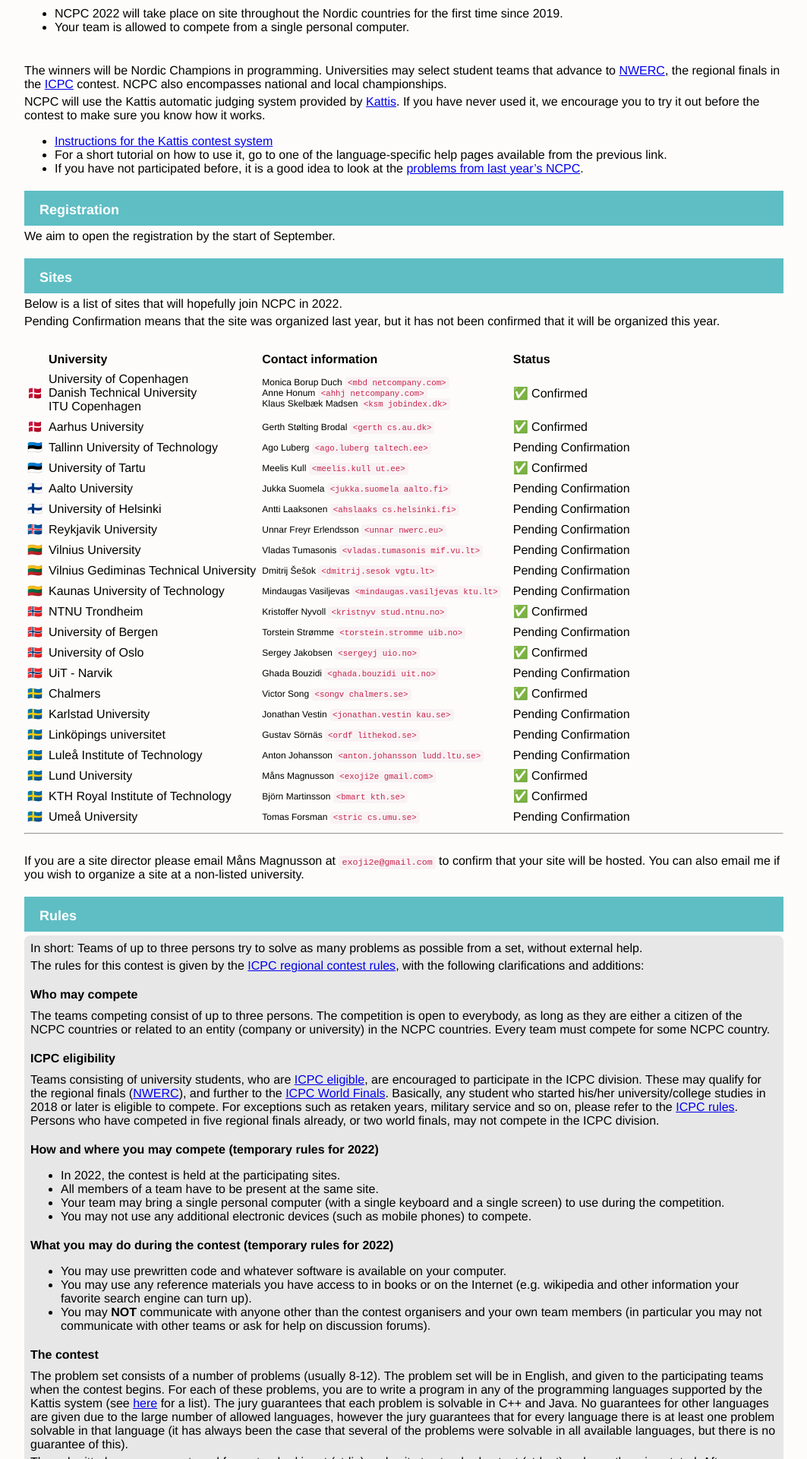
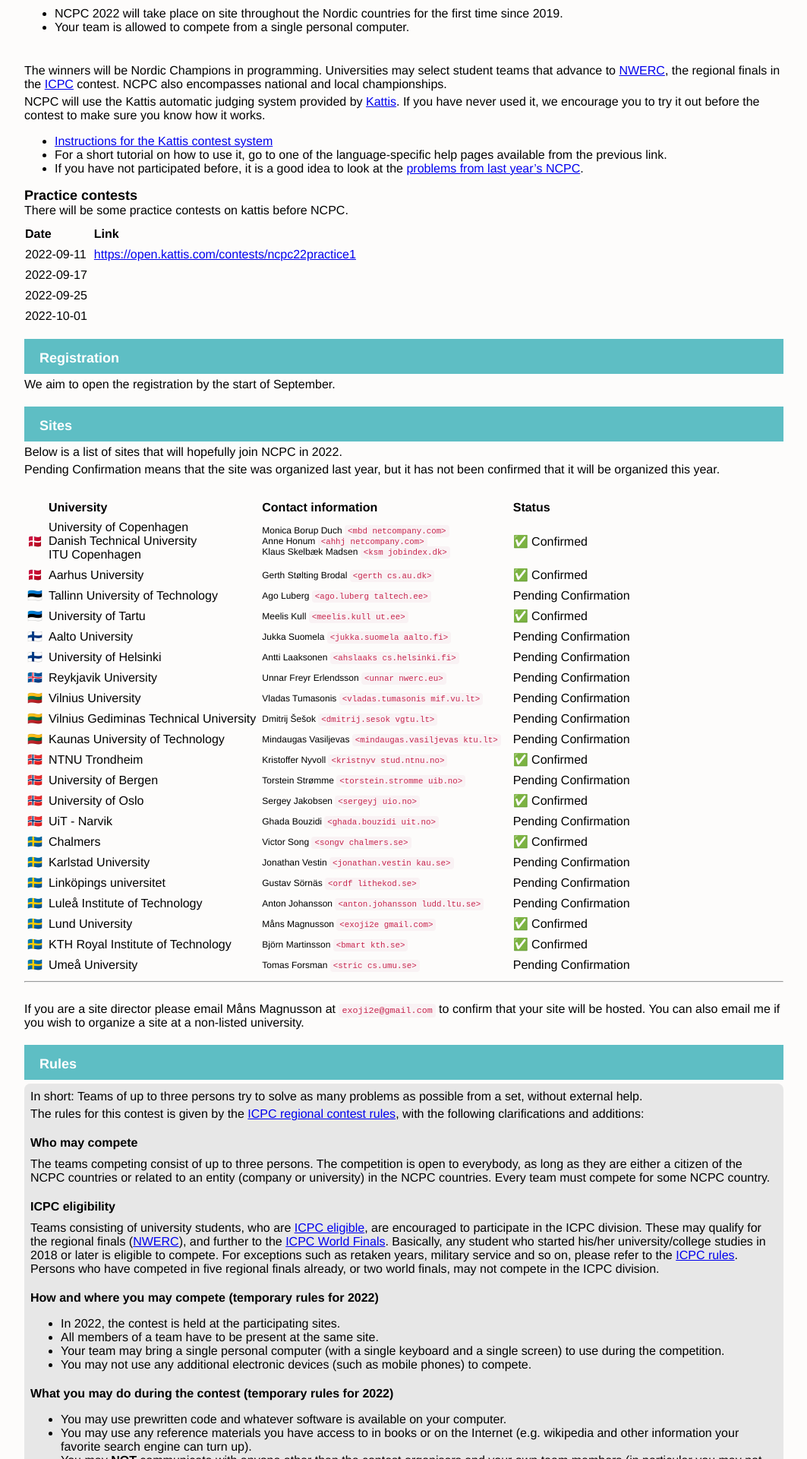
Before and after one commit to icpc/ncpc-web, a Jekyll site: the page built from ncpc2022/index.md, in a window 1280 px wide. Shown: the part 548-2468 px from the top of the page at 76% size, without its empty margins (108-1171 px from the left). Built offline with Jekyll 4.4.1, drawn with Linux system fonts in a browser that asks for light colours.

Commit message:
add practice contests

```diff
--- a/css/main.css
+++ b/css/main.css
@@ -137,6 +137,17 @@
     font-size: 14px;
 }
 
+.info-table {
+    border-collapse: collapse;
+}
+.info-table td, .info-table th {
+    padding-right: 8px;
+    padding-top: 8px;
+}
+.info-table th {
+    text-align: left;
+}
+
 .site-table {
     border-collapse: collapse;
 }
--- a/ncpc2022/index.md
+++ b/ncpc2022/index.md
@@ -43,6 +43,18 @@
 - [Instructions for the Kattis contest system](https://open.kattis.com/help)
 - For a short tutorial on how to use it, go to one of the language-specific help pages available from the previous link.
 - If you have not participated before, it is a good idea to look at the [problems from last year's NCPC](https://ncpc21.kattis.com/problems).
+
+### Practice contests
+
+There will be some practice contests on kattis before NCPC.
+
+<table class="info-table">
+  <tr><th>Date</th><th>Link</th></tr>
+  <tr><td>2022-09-11</td><td><a href="https://open.kattis.com/contests/ncpc22practice1">https://open.kattis.com/contests/ncpc22practice1</a></td></tr>
+  <tr><td>2022-09-17</td><td></td></tr>
+  <tr><td>2022-09-25</td><td></td></tr>
+  <tr><td>2022-10-01</td><td></td></tr>
+</table>
 
 <div class="bar">
   <a name="registration"></a>
```
